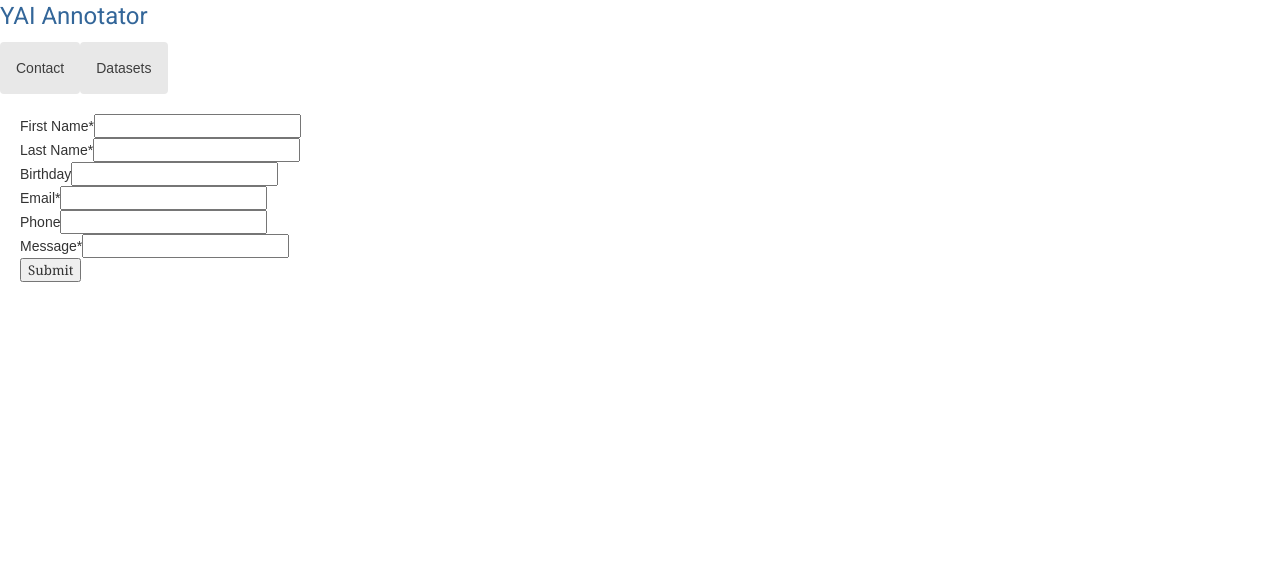
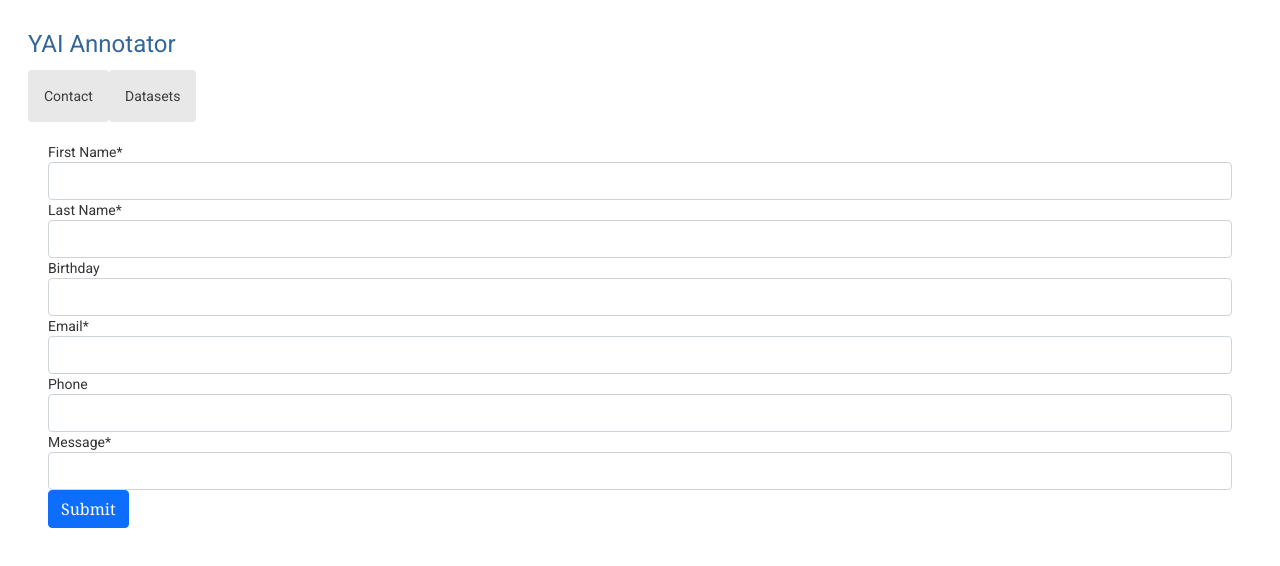
Before and after one commit to boasmeier/yai-annotator-frontend, an Angular app: page /contact in a window 1280 px wide. Shown: the top 566 px of the page. Built offline with nearby package versions, Linux system fonts and the light colour scheme.

Commit message:
style: add global styles

```diff
--- a/src/styles.scss
+++ b/src/styles.scss
@@ -1,5 +1,23 @@
 /* You can add global styles to this file, and also import other style files */
 /* Application-wide Styles */
+
+@import "../node_modules/bootstrap/scss/bootstrap.scss";
+
+html,
+body {
+    height: 100%;
+    font-family: Roboto, "Helvetica Neue", sans-serif;
+}
+body {
+    margin: 2em;
+}
+body,
+input[type="text"],
+button {
+    color: #333;
+    font-family: Cambria, Georgia, serif;
+}
+
 h1 {
     color: #369;
     font-family: Arial, Helvetica, sans-serif;
@@ -11,19 +29,27 @@ h3 {
     font-family: Arial, Helvetica, sans-serif;
     font-weight: lighter;
 }
-body {
-    margin: 2em;
-}
-body,
-input[type="text"],
-button {
+
+a:link {
     color: #333;
-    font-family: Cambria, Georgia, serif;
-}
-/* everywhere else */
-* {
-    font-family: Arial, Helvetica, sans-serif;
+    text-decoration: none;
 }
 
-html, body { height: 100%; }
-body { margin: 0; font-family: Roboto, "Helvetica Neue", sans-serif; }
+a:visited {
+    color: #333;
+    text-decoration: none;
+}
+
+a:hover {
+    color: #333;
+    text-decoration: none;
+    font-weight: 500;
+}
+a:active {
+    color: #333;
+    text-decoration: none;
+}
+
+.padding {
+    padding-top: 1rem;
+}
```
